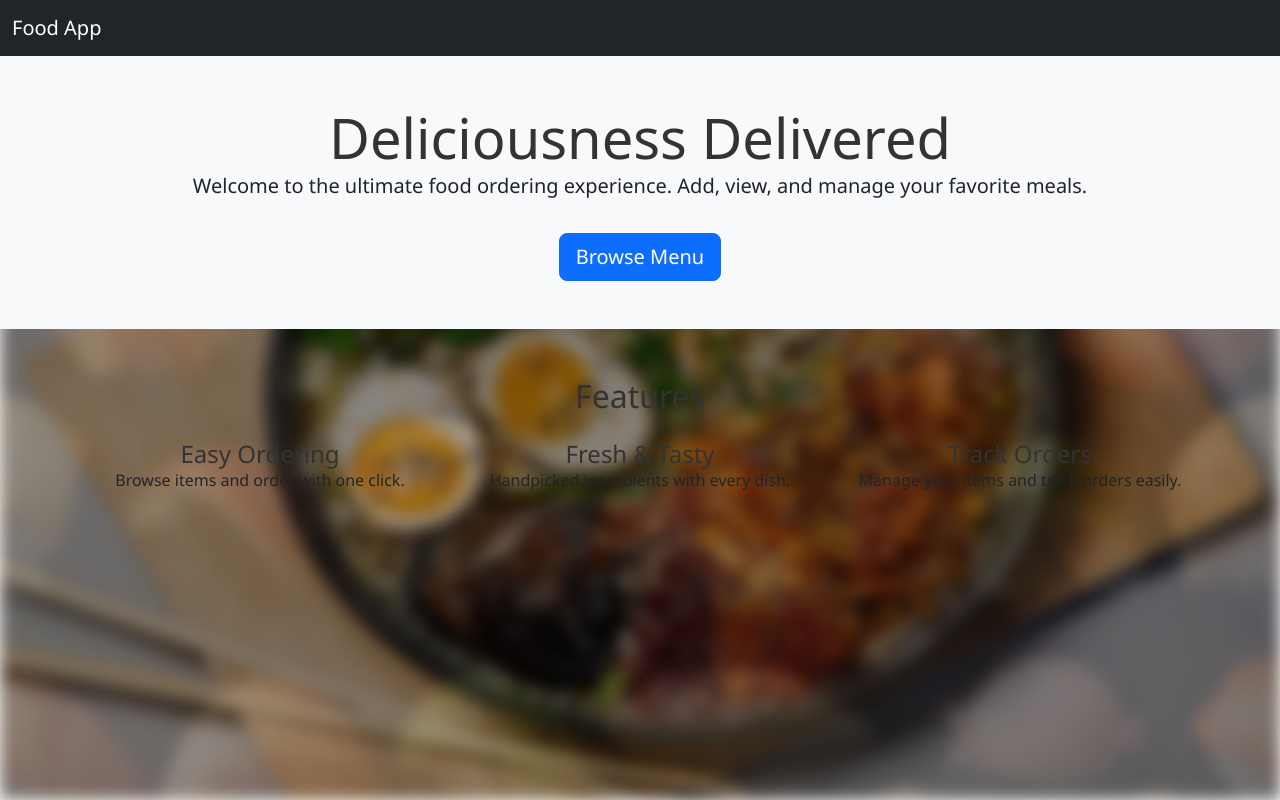
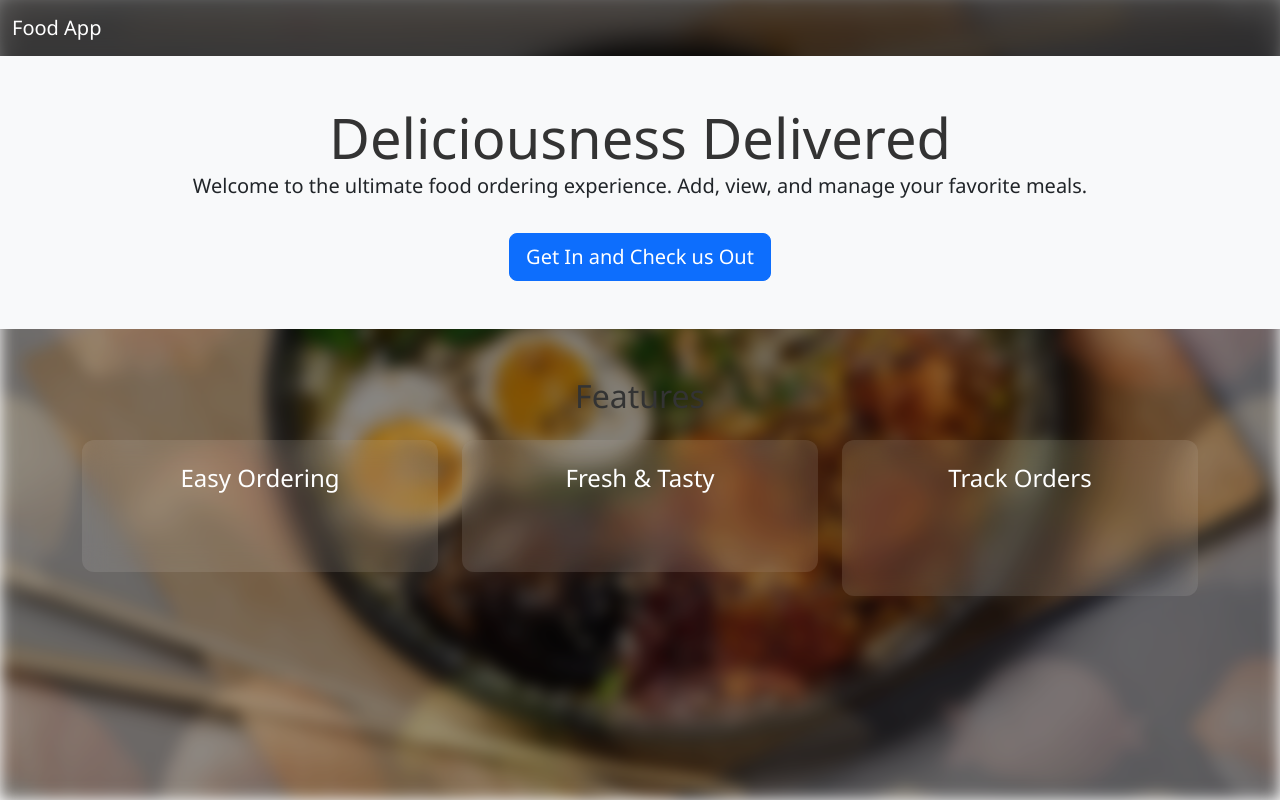
Before and after one commit to Ghostwritter14/DjangoPractiseFoodApp, a Django app: page / in a window 1280 px wide. Run offline with Django 5.2, Linux system fonts and the light colour scheme.

Commit message:
added better visuals for the landing page

```diff
--- a/food/static/food/style.css
+++ b/food/static/food/style.css
@@ -146,3 +146,37 @@
   color: #555;
   line-height: 1.4;
 }
+
+.feature-card {
+  background-color: rgba(255, 255, 255, 0.1);
+  backdrop-filter: blur(12px);
+  border-radius: 12px;
+  padding: 1.5rem;
+  text-align: center;
+  transition: background-color 0.3s ease;
+  position: relative;
+  overflow: hidden;
+}
+
+/* hide the description until hover */
+.feature-card p {
+  opacity: 0;
+  transition: opacity 0.3s ease;
+  color: #fff;           /* make sure it contrasts the card */
+  margin-top: 1rem;
+}
+
+/* on hover: brighten, show the text */
+.feature-card:hover {
+  background-color: rgba(255, 255, 255, 0.2);
+}
+
+.feature-card:hover p {
+  opacity: 1;
+}
+
+/* title always visible */
+.feature-card h4 {
+  color: #fff;
+  margin-bottom: 0.5rem;
+}
--- a/food/templates/food/landing.html
+++ b/food/templates/food/landing.html
@@ -5,6 +5,7 @@
     <meta charset="UTF-8">
     <title>Welcome to Food App</title>
     <link href="https://cdn.jsdelivr.net/npm/bootstrap@5.3.3/dist/css/bootstrap.min.css" rel="stylesheet">
+    <link rel="stylesheet" href="{% static 'food/navbar.css' %}">
     <link rel="stylesheet" href="{% static 'food/style.css' %}">
 </head>
 <body>
@@ -19,24 +20,31 @@
         <div class="container">
             <h1 class="display-4">Deliciousness Delivered</h1>
             <p class="lead">Welcome to the ultimate food ordering experience. Add, view, and manage your favorite meals.</p>
-            <a href="{% url 'food:menu' %}" class="btn btn-primary btn-lg mt-3">Browse Menu</a>
+            <a href="{% url 'food:menu' %}" class="btn btn-primary btn-lg mt-3"> Get In and Check us Out </a>
         </div>
     </header>
 
     <section class="container mt-5 text-center">
         <h2>Features</h2>
+
         <div class="row mt-4">
   <div class="col-md-4">
+    <div class="feature-card">
       <h4>Easy Ordering</h4>
       <p>Browse items and order with one click.</p>
     </div>
+  </div>
   <div class="col-md-4">
-                <h4>Fresh & Tasty</h4>
+    <div class="feature-card">
+      <h4>Fresh &amp; Tasty</h4>
       <p>Handpicked ingredients with every dish.</p>
     </div>
+  </div>
   <div class="col-md-4">
+    <div class="feature-card">
       <h4>Track Orders</h4>
       <p>Manage your items and track orders easily.</p>
+    </div>
   </div>
 </div>
     </section>
```
Lines whose indentation alone changed are shown as unchanged.
